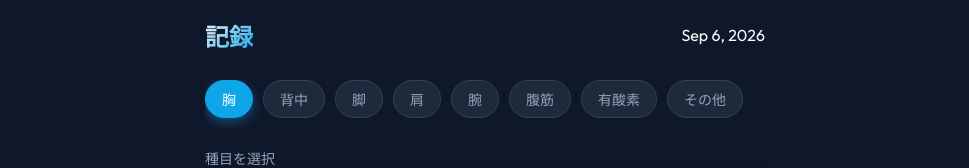
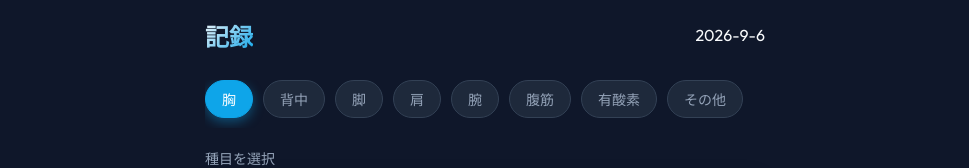
Before and after one commit to fuwa-syugyo/workout, a React (Vite) app: page / in a window 1280 px wide. Shown: the top 168 px of the page, without its empty margins (155-1124 px from the left). Built offline with nearby package versions, Linux system fonts and the light colour scheme.

Commit message:
日付の英語表示をやめた

```diff
--- a/src/components/CalendarView.jsx
+++ b/src/components/CalendarView.jsx
@@ -34,7 +34,7 @@ export default function CalendarView({ onEditLog, onAddLog }) {
         <h1 className="title">カレンダー</h1>
         <div style={{ display: 'flex', gap: '10px' }}>
           <button onClick={() => setCurrentMonth(subMonths(currentMonth, 1))} style={{ background: 'none', color: 'white' }}><ChevronLeft /></button>
-          <span style={{ fontWeight: '600' }}>{format(currentMonth, 'MMMM yyyy')}</span>
+          <span style={{ fontWeight: '600' }}>{format(currentMonth, 'yyyy年M月')}</span>
           <button onClick={() => setCurrentMonth(addMonths(currentMonth, 1))} style={{ background: 'none', color: 'white' }}><ChevronRight /></button>
         </div>
       </div>
@@ -74,7 +74,7 @@ export default function CalendarView({ onEditLog, onAddLog }) {
             padding: '20px', maxHeight: '70vh', overflowY: 'auto', margin: 'auto'
           }} onClick={e => e.stopPropagation()}>
             <div style={{ display: 'flex', justifyContent: 'space-between', alignItems: 'center', marginBottom: '20px' }}>
-              <h2 style={{ fontSize: '20px' }}>{format(selectedDate, 'MMMM d, yyyy')}</h2>
+              <h2 style={{ fontSize: '20px' }}>{format(selectedDate, 'yyyy-M-d')}</h2>
               <button onClick={() => setSelectedDate(null)} style={{ background: 'none', color: 'white' }}><X /></button>
             </div>
 
--- a/src/components/HistoryView.jsx
+++ b/src/components/HistoryView.jsx
@@ -1,7 +1,7 @@
 import React, { useState, useEffect } from 'react';
 import { ChevronRight, Trophy, ArrowLeft, FileText } from 'lucide-react';
 import { getExercises, getHistory, getPersonalBest, BODY_PARTS } from '../db';
-import { format } from 'date-fns';
+import { format, parseISO } from 'date-fns';
 
 export default function HistoryView({ initialExerciseId }) {
   const [view, setView] = useState('list'); // 'list' or 'detail'
@@ -53,7 +53,7 @@ export default function HistoryView({ initialExerciseId }) {
             <div style={{ fontSize: '24px', fontWeight: '700' }}>
               {pb.weight}kg x {pb.reps}
             </div>
-            <div style={{ fontSize: '12px', color: 'var(--text-secondary)' }}>{pb.date}</div>
+            <div style={{ fontSize: '12px', color: 'var(--text-secondary)' }}>{format(parseISO(pb.date), 'yyyy-M-d')}</div>
           </div>
         )}
 
@@ -64,7 +64,7 @@ export default function HistoryView({ initialExerciseId }) {
           ) : (
             history.map(log => (
               <div key={log.id} style={{ borderBottom: '1px solid var(--border)', padding: '12px 0' }}>
-                <div style={{ fontSize: '12px', color: 'var(--text-secondary)', marginBottom: '4px' }}>{log.date}</div>
+                <div style={{ fontSize: '12px', color: 'var(--text-secondary)', marginBottom: '4px' }}>{format(parseISO(log.date), 'yyyy-M-d')}</div>
                 {log.sets.map((s, i) => (
                   <div key={i} style={{ marginBottom: '6px' }}>
                     <div style={{ display: 'flex', justifyContent: 'space-between' }}>
--- a/src/components/LogView.jsx
+++ b/src/components/LogView.jsx
@@ -1,7 +1,7 @@
 import React, { useState, useEffect } from 'react';
 import { Plus, Save, Trash2, CheckCircle, X, Trophy, ExternalLink, FileText, Pencil, ChevronDown } from 'lucide-react';
 import { BODY_PARTS, getExercises, addWorkoutLog, updateWorkoutLog, addExercise, updateExercise, deleteExercise, getPersonalBest, getLogsByDate } from '../db';
-import { format } from 'date-fns';
+import { format, parseISO } from 'date-fns';
 
 // Fallback for crypto.randomUUID() in insecure contexts
 const uuid = () => {
@@ -255,9 +255,7 @@ export default function LogView({ onGoToHistory, editingLog, onClearEditing, tar
       <div className="header">
         <h1 className="title">{(editingLog || autoEditingLog) ? '記録の編集' : '記録'}</h1>
         <div className="date">
-          {editingLog
-            ? editingLog.date
-            : (targetDate ? format(targetDate, 'yyyy-MM-dd') : format(new Date(), 'MMM d, yyyy'))}
+          {format(editingLog ? parseISO(editingLog.date) : (targetDate || new Date()), 'yyyy-M-d')}
         </div>
       </div>
 
```
